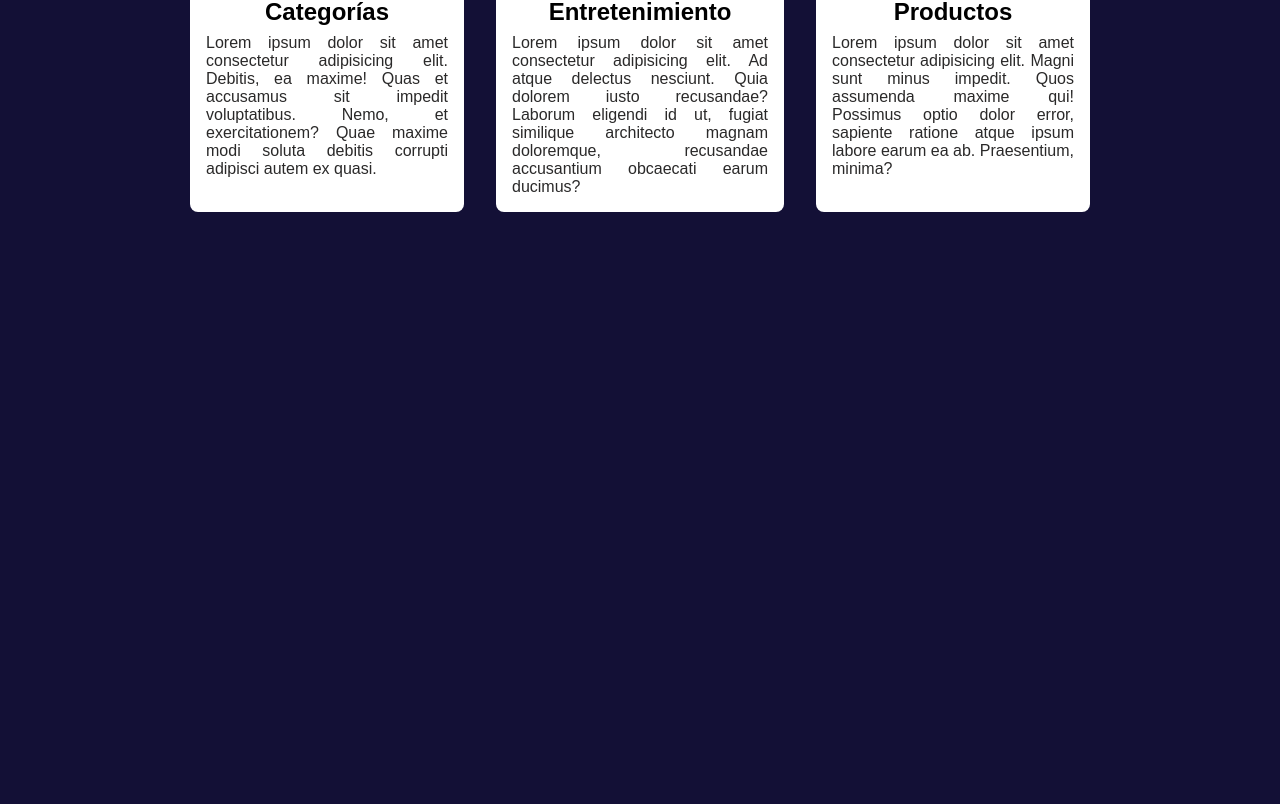
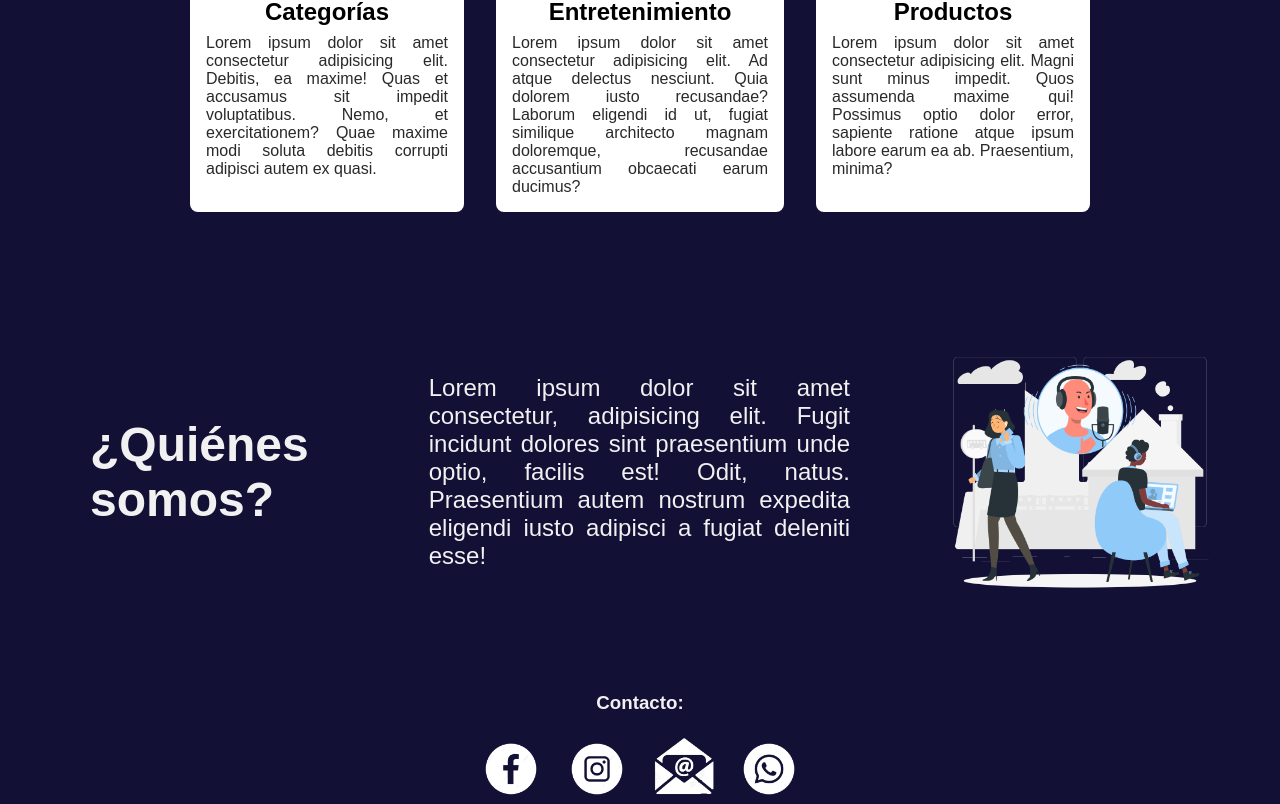
Before and after one commit to Aleja0308/landing, a plain HTML site: page index.html in a window 1280 px wide. Shown: the part 862-1666 px from the top of the page. Before the commit the page ends 1134 px from the top, so only its background shows below. Drawn offline with Linux system fonts and the light colour scheme.

Commit message:
Avance página

```diff
--- a/index.html
+++ b/index.html
@@ -51,13 +51,14 @@
         <img src="assets/images/inicio.png" alt="inicio" class="courrusel__imagen">
       </div>
     </section>
+    <!-- Este es el fin del saludo -->
 
-    <!-- este es el fin del saludo -->
+    <!-- Sección cards -->
     <section id="cards" class="cards">
       <div class="contenedor cards__contenedor">
         <div class="card">
           <img src="assets/images/categorías.png" alt="categorías" class="card__img">
-          <h2 class="card__titulo">Categorías</h2>
+          <h2 class="card__titulo">Categorías </h2>
           <p class="card__texto">Lorem ipsum dolor sit amet consectetur adipisicing elit. Debitis, ea maxime! Quas et
             accusamus sit impedit
             voluptatibus. Nemo, et exercitationem? Quae maxime modi soluta debitis corrupti adipisci autem ex quasi.</p>
@@ -82,36 +83,47 @@
         </div>
       </div>
     </section>
-    <!-- <div>
-      <h2>¿Quiénes somos?</h2>
-      <p>Lorem ipsum dolor sit amet consectetur, adipisicing elit. Fugit incidunt dolores sint praesentium unde optio,
-        facilis est! Odit, natus. Praesentium autem nostrum expedita eligendi iusto adipisci a fugiat deleniti esse!</p>
-      <img src="assets/images/somos.png" alt="somos">
-    </div> -->
 
-
+    <!-- Sección información -->
+    <section id="info" class="info">
+      <div class="info_contenedor">
+        <div class="info">
+          <h2 class="info_titulo">¿Quiénes
+            somos?</h2>
+          <p class="info_texto">Lorem ipsum dolor sit amet consectetur, adipisicing elit. Fugit incidunt dolores sint
+            praesentium unde
+            optio,
+            facilis est! Odit, natus. Praesentium autem nostrum expedita eligendi iusto adipisci a fugiat deleniti esse!
+          </p>
+          <img src="assets/images/somos.png" alt="somos" class="img_info">
+        </div>
+      </div>
+    </section>
   </main>
 
-
-  <footer class="footer container">
-    <!-- <div class="contacto">
-      <h3>Contacto:</h3>
+  <!-- Sección pie de página -->
+  <footer class="footer_container">
+    <div class="footer_contacto">
+      <h3 class="contacto">Contacto:</h3>
 
       <ul>
-        <img src="assets/images/logoFacebook.png" alt="Facebook">
-        <li><a href="#">@SportLife</a></li>
+        <li><a href="https://web.facebook.com/?locale=es_LA&_rdc=1&_rdr"><img src="assets/images/logoFacebook.png"
+              alt="Facebook" class="img_facebook">
+          </a></li>
 
-        <img src="assets/images/logoInstagram.png" alt="Instagram">
-        <li><a href="#">Sport_life</a></li>
+        <li><a href="https://www.instagram.com/"><img src="assets/images/logoInstagram.png" alt="Instagram"
+              class="img_instagram"> </a></li>
 
-        <img src="assets/images/logoEmail.png" alt="Email">
-        <li><a href="#">sportlife@gmail.com</a></li>
+        <li><a href="https://www.google.com/intl/es-419/gmail/about/"><img src="assets/images/logoEmail.png" alt="Email"
+              class="img_email">
+          </a></li>
 
-        <img src="assets/images/logoWhatsApp.png" alt="WhatsApp">
-        <li><a href="#">+57 3100000000</a></li>
+        <li><a href="https://web.whatsapp.com/"><img src="assets/images/logoWhatsApp.png" alt="WhatsApp"
+              class="img_whatsApp">
+          </a></li>
       </ul>
 
-    </div> -->
+    </div>
   </footer>
 </body>
 
--- a/style.css
+++ b/style.css
@@ -3,6 +3,10 @@
   margin: 0;
   padding: 0;
   box-sizing: border-box;
+}
+
+html{
+scroll-behavior: smooth;
 }
 
 body{
@@ -39,11 +43,14 @@ body{
 
 .courrusel{
   background: #f1f1f1;
+
 }
+
 .courrusel__contenedor{
   display: flex;
   justify-content: center;
 }
+
 .courrusel__imagen{
   max-height: 450px;
 }
@@ -78,3 +85,85 @@ body{
   color: rgba(19, 18, 18, 0.9);
   padding: 4px;
 }
+
+.info__contenedor{
+  display: flex;
+  align-content: center;
+  gap: 2rem;
+}
+
+.info{
+  text-align: justify;
+  display: flex;
+  justify-content: center;
+  align-items: center;
+  font-size: 1rem;
+  color: #f1f1f1;
+}
+
+.info_titulo{
+  display: flex;
+  font-size: 3rem;
+  text-align: justify;
+  padding: 40px;
+  margin: 50px;
+}
+
+.img_info{
+  max-width: 300px;
+  display: flex;
+  margin: 50px;
+}
+
+.info_texto{
+  display: flex;
+  margin: 30px;
+  font-size: 1.5rem;
+}
+
+.info__contenedor{
+  display: flex;
+}
+
+.footer_contacto{
+  display: flex;
+  align-items: center;
+  flex-direction: column;
+  gap: 2,5px;
+}
+
+.footer_contacto ul{
+  display: flex;
+  gap: 1rem;
+}
+
+.footer_contacto ul li{
+  list-style: none;
+}
+
+.contacto{
+  display: flex;
+  color: #f1f1f1;
+  font-size: 1,5rem;
+  padding: 20px;
+}
+
+.img_facebook{
+  display: flex;
+  max-width: 70px;
+}
+
+.img_instagram{
+  display: flex;
+  max-width: 70px;
+}
+
+.img_email{
+  display: flex;
+  max-width: 70px;
+}
+
+.img_whatsApp{
+  display: flex;
+  max-width: 70px;
+}
```
